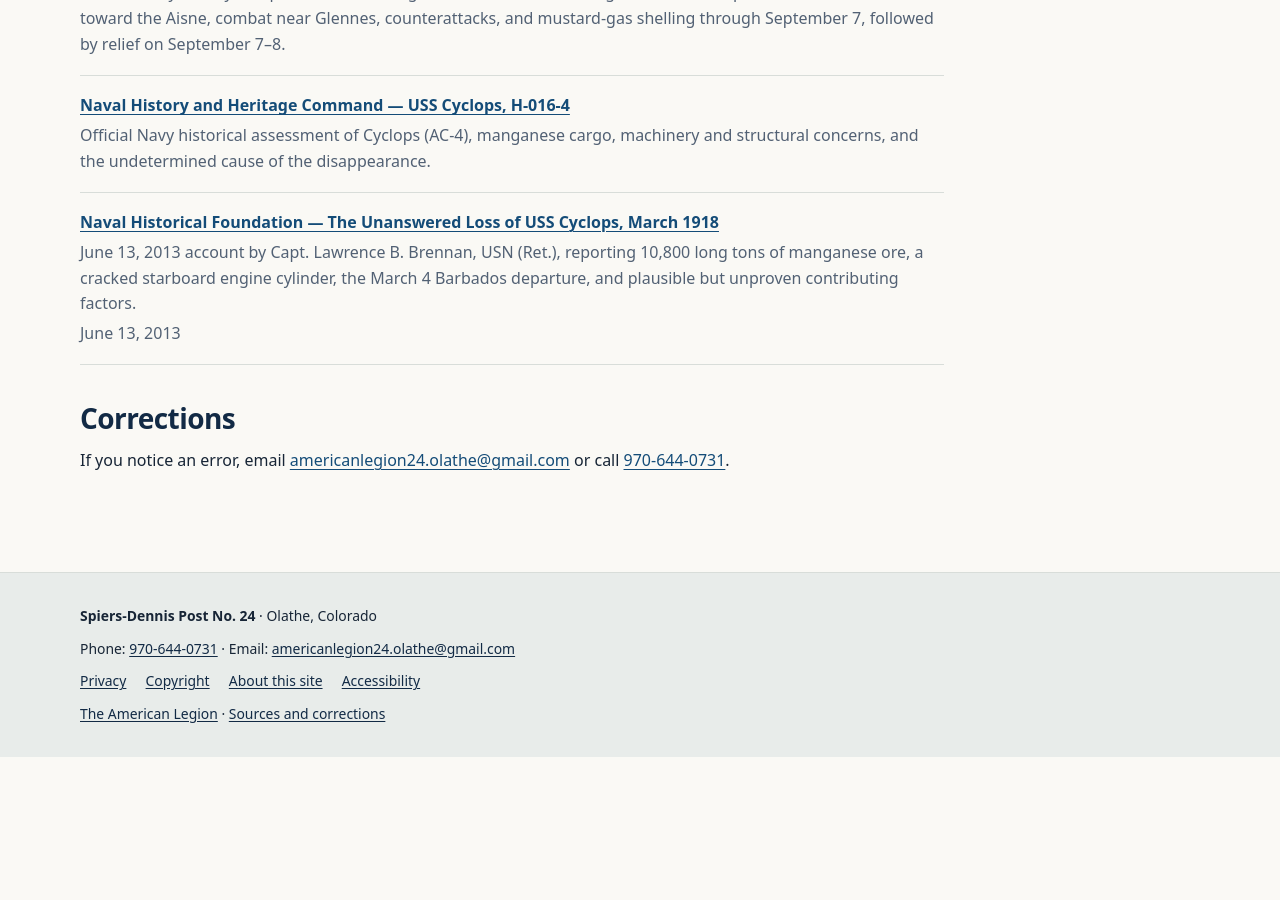
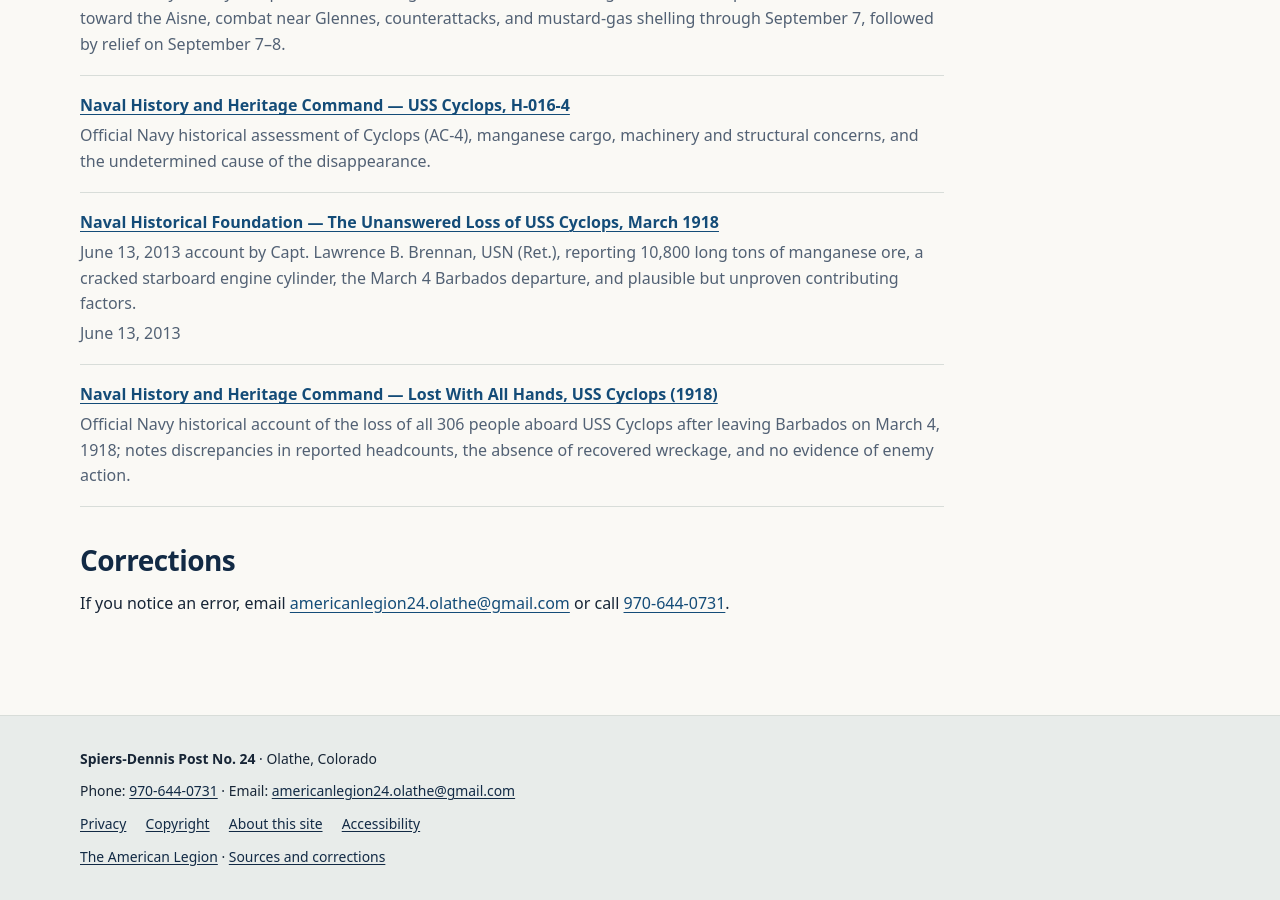
Before and after one commit to SPIERS-DENNIS-POST/spiers-dennis-post.github.io, a Jekyll site: the page built from sources/index.md, in a window 1280 px wide and 900 px high, scrolled down 1663 px. Built offline with Jekyll 4.4.1, drawn with Linux system fonts in a browser that asks for light colours; before the commit the page ends 2420 px from its top, so only the background shows below that.

Commit message:
Document all-hands loss aboard USS Cyclops in Dennis biography

```diff
--- a/_data/sources.yml
+++ b/_data/sources.yml
@@ -58,3 +58,7 @@
   url: https://navyhistory.org/2013/06/unanswered-loss-uss-cyclops-march-1918/
   details: June 13, 2013 account by Capt. Lawrence B. Brennan, USN (Ret.), reporting 10,800 long tons of manganese ore, a cracked starboard engine cylinder, the March 4 Barbados departure, and plausible but unproven contributing factors.
   published_on: 2013-06-13
+- id: navy-lost-all-hands-1918
+  title: Naval History and Heritage Command — Lost With All Hands, USS Cyclops (1918)
+  url: https://www.history.navy.mil/content/history/nhhc/about-us/leadership/director/directors-corner/h-grams/h-gram-060/h-060-2.html
+  details: Official Navy historical account of the loss of all 306 people aboard USS Cyclops after leaving Barbados on March 4, 1918; notes discrepancies in reported headcounts, the absence of recovered wreckage, and no evidence of enemy action.
--- a/history/index.md
+++ b/history/index.md
@@ -2,7 +2,7 @@
 title: History
 description: Spiers-Dennis American Legion Post 24 in Olathe, Colorado: the World War I servicemen behind our name, our early clubhouse, Veterans Memorial, and charter members.
 permalink: /history/
-source_ids: [coconino-sun-1920, legion-centennial-post24, colorado-freedom-spiers, spiers-oise-aisne, navy-war-dead-dennis, navy-uss-cyclops, olathe-legion-clubhouse-1923, army-oise-aisne-28th, navy-cyclops-assessment, naval-historical-foundation-cyclops]
+source_ids: [coconino-sun-1920, legion-centennial-post24, colorado-freedom-spiers, spiers-oise-aisne, navy-war-dead-dennis, navy-uss-cyclops, olathe-legion-clubhouse-1923, army-oise-aisne-28th, navy-cyclops-assessment, naval-historical-foundation-cyclops, navy-lost-all-hands-1918]
 references_in_content: true
 ---
 # Our history
@@ -17,7 +17,7 @@
 ### John Thomas Dennis — U.S. Navy
 John Thomas Dennis was a seaman in the U.S. Navy whose home and family connections were in Olathe. He enlisted at **Des Moines, Iowa, on November 11, 1916**, and later served aboard **USS *Cyclops* (AC-4)**, a Navy collier.<sup class="reference"><a href="#reference-navy-war-dead-dennis" aria-label="Reference 5">[5]</a></sup><sup class="reference"><a href="#reference-navy-cyclops-assessment" aria-label="Reference 9">[9]</a></sup>
 On her final voyage, *Cyclops* was carrying **approximately 10,800 long tons of manganese ore** from Brazil to Baltimore. Before leaving Brazil, the ship had developed a cracked cylinder in her starboard engine, leaving her to proceed under the power of the remaining engine. The heavy ore cargo also raised questions about the ship's stability and structural strength.<sup class="reference"><a href="#reference-naval-historical-foundation-cyclops" aria-label="Reference 10">[10]</a></sup>
-On **March 4, 1918**, *Cyclops* left Barbados for Baltimore and disappeared without a distress call, with Dennis among those lost aboard. No wreck has ever been found. Navy historians have considered whether the dense cargo, engine trouble, and possible structural weaknesses contributed to her loss, but **the cause remains unknown**.<sup class="reference"><a href="#reference-navy-cyclops-assessment" aria-label="Reference 9">[9]</a></sup><sup class="reference"><a href="#reference-naval-historical-foundation-cyclops" aria-label="Reference 10">[10]</a></sup> The Navy officially recorded Dennis's death as **June 14, 1918**, although that was not a known date of sinking.<sup class="reference"><a href="#reference-navy-war-dead-dennis" aria-label="Reference 5">[5]</a></sup>
+On **March 4, 1918**, *Cyclops* left Barbados for Baltimore with **306 people aboard**, including Dennis. She disappeared without a distress call. **No one aboard is known to have survived**, and no wreck has ever been found.<sup class="reference"><a href="#reference-navy-lost-all-hands-1918" aria-label="Reference 11">[11]</a></sup> Navy historians have considered whether the dense cargo, engine trouble, and possible structural weaknesses contributed to her loss, but **the cause remains unknown**.<sup class="reference"><a href="#reference-navy-cyclops-assessment" aria-label="Reference 9">[9]</a></sup><sup class="reference"><a href="#reference-naval-historical-foundation-cyclops" aria-label="Reference 10">[10]</a></sup> The Navy officially recorded Dennis's death as **June 14, 1918**, although that was not a known date of sinking.<sup class="reference"><a href="#reference-navy-war-dead-dennis" aria-label="Reference 5">[5]</a></sup>
 ## Our first clubhouse
 In 1921, our headquarters and clubrooms occupied a rented house on Main Street. Members wanted a permanent home, and a building project took shape when R. P. Mills offered land for the clubhouse. Post members contributed construction labor and hauling, with help from the wider community.
 The new clubhouse was completed and dedicated during a district conference on **January 12–13, 1923**.<sup class="reference"><a href="#reference-olathe-legion-clubhouse-1923" aria-label="Reference 7">[7]</a></sup>
@@ -63,5 +63,6 @@
 <li id="reference-army-oise-aisne-28th"><a href="https://achh.army.mil/history/book-wwi-fieldoperations-chapter13/">U.S. Army Medical Department: The Oise-Aisne Operation, 28th Division, August–September 1918</a></li>
 <li id="reference-navy-cyclops-assessment"><a href="https://www.history.navy.mil/about-us/leadership/director/directors-corner/h-grams/h-gram-016/h-016-4.html">Naval History and Heritage Command: USS Cyclops (H-016-4)</a></li>
 <li id="reference-naval-historical-foundation-cyclops"><a href="https://navyhistory.org/2013/06/unanswered-loss-uss-cyclops-march-1918/">Naval Historical Foundation: The Unanswered Loss of USS Cyclops — March 1918</a></li>
+<li id="reference-navy-lost-all-hands-1918"><a href="https://www.history.navy.mil/content/history/nhhc/about-us/leadership/director/directors-corner/h-grams/h-gram-060/h-060-2.html">Naval History and Heritage Command: Lost With All Hands, USS Cyclops (1918)</a></li>
 </ol>
 </section>
```
Also changed, not shown: README.md.
